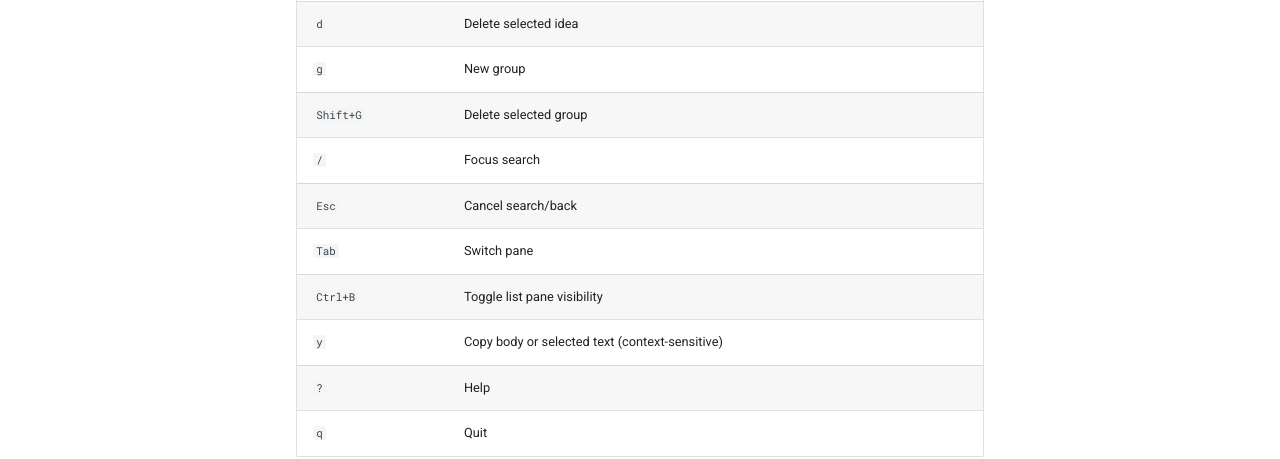
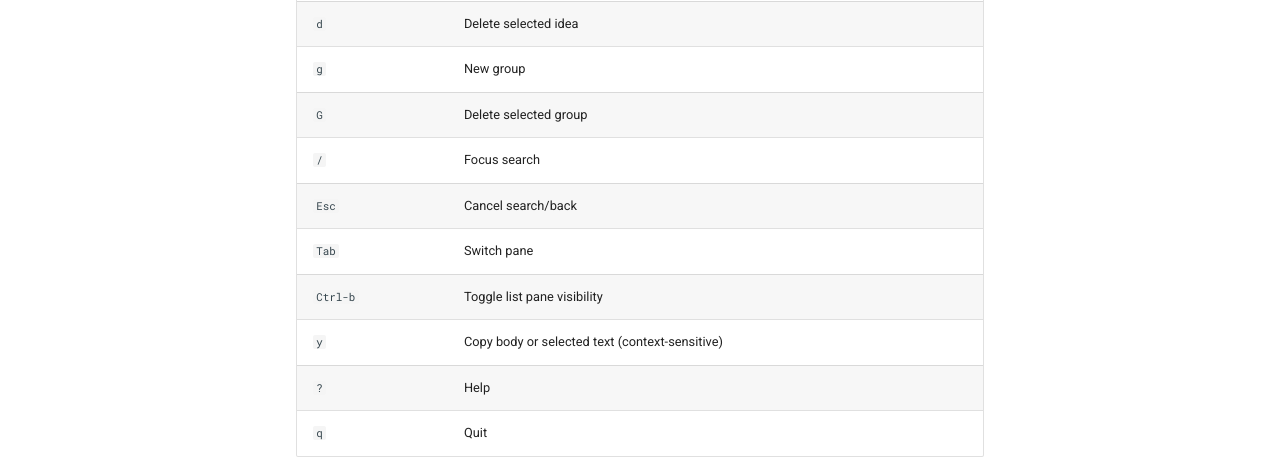
Before and after one commit to seapagan/cogitus, an MkDocs documentation site: the page built from docs/user-guide/keybindings.md, in a window 1280 px wide and 1184 px high. Shown: the part 414-873 px from the top of the window. Built offline with MkDocs 1.6.1 and Material for MkDocs 9.7.7, drawn with Linux system fonts in a browser that asks for light colours; comment, search, counter and statistics services are not loaded.

Commit message:
Update documentation with keybinding changes

```diff
--- a/docs/user-guide/keybindings.md
+++ b/docs/user-guide/keybindings.md
@@ -8,11 +8,11 @@
 | `e`       | Edit selected idea                             |
 | `d`       | Delete selected idea                           |
 | `g`       | New group                                      |
-| `Shift+G` | Delete selected group                          |
+| `G`       | Delete selected group                          |
 | `/`       | Focus search                                   |
 | `Esc`     | Cancel search/back                             |
 | `Tab`     | Switch pane                                    |
-| `Ctrl+B`  | Toggle list pane visibility                    |
+| `Ctrl-b`  | Toggle list pane visibility                    |
 | `y`       | Copy body or selected text (context-sensitive) |
 | `?`       | Help                                           |
 | `q`       | Quit                                           |
```
Also changed, not shown: docs/user-guide/ideas-groups-tags.md (+1 -1 lines).
